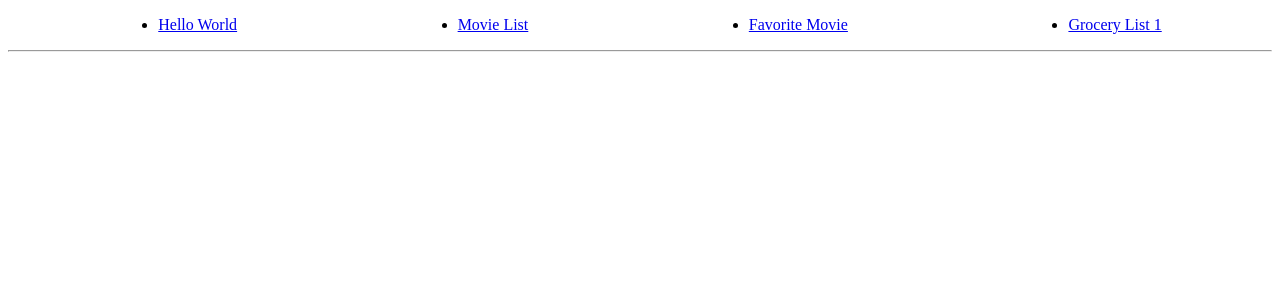
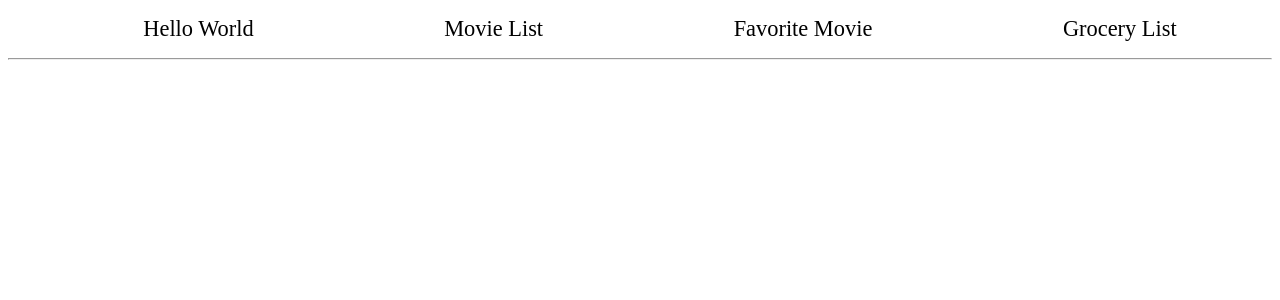
Before and after one commit to pesto-students/exercise-day-12, a React (Create React App) app: page / in a window 1280 px wide. Shown: the top 300 px of the page. Built offline with nearby package versions, Linux system fonts and the light colour scheme; the HTML template or start-up script is replaced by a standard one.

Commit message:
Style: Fix navbar layout

```diff
--- a/src/App.css
+++ b/src/App.css
@@ -1,3 +1,16 @@
+a {
+  color: black;
+  text-decoration: none;
+}
+
+.nav li a {
+  font-size: 1.4em;
+}
+
+.link--active {
+  color: red;
+}
+
 .movie-list {
   list-style: none;
   color: black;
--- a/src/App.js
+++ b/src/App.js
@@ -7,7 +7,15 @@ import './App.css';
 const App = () => (
   <Router>
     <React.Fragment>
-      <ul style={{ display: 'flex', flexDirection: 'row', justifyContent: 'space-around' }}>
+      <ul
+        className="nav"
+        style={{
+          display: 'flex',
+          flexDirection: 'row',
+          justifyContent: 'space-around',
+          listStyle: 'none',
+        }}
+      >
         <li>
           <NavLink to="/01" activeClassName="link--active">Hello World</NavLink>
         </li>
@@ -18,7 +26,7 @@ const App = () => (
           <NavLink to="/03" activeClassName="link--active">Favorite Movie</NavLink>
         </li>
         <li>
-          <NavLink to="/04" activeClassName="link--active">Grocery List 1</NavLink>
+          <NavLink to="/04" activeClassName="link--active">Grocery List</NavLink>
         </li>
       </ul>
       <hr />
```
